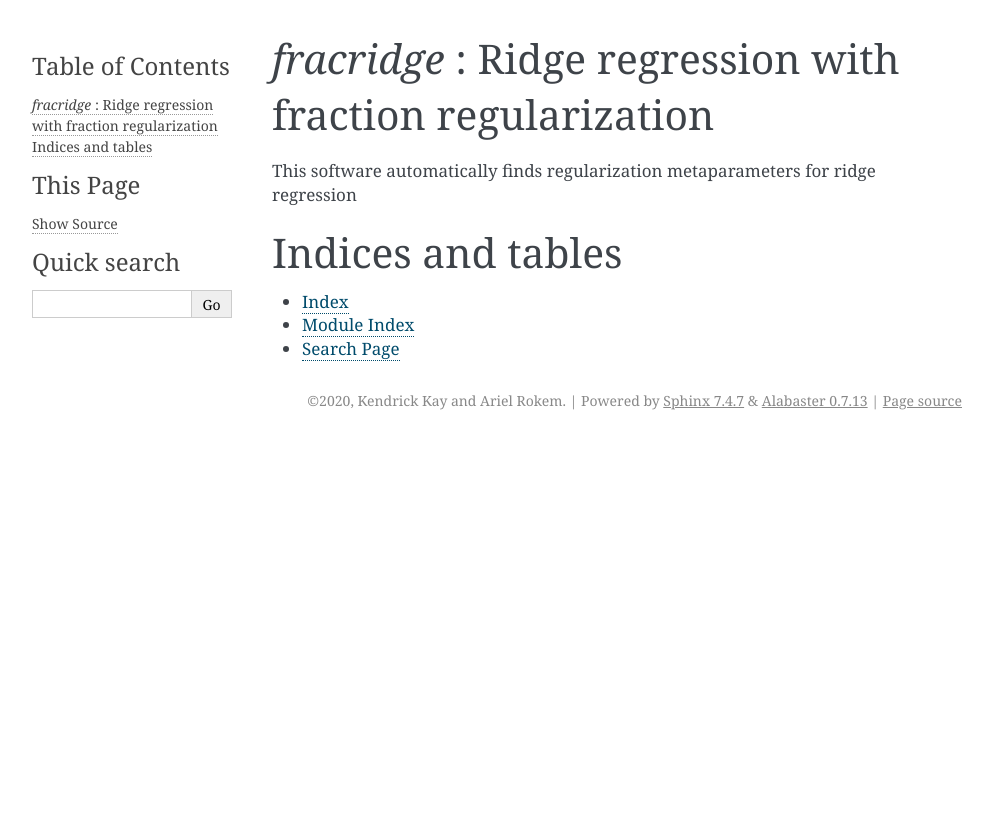
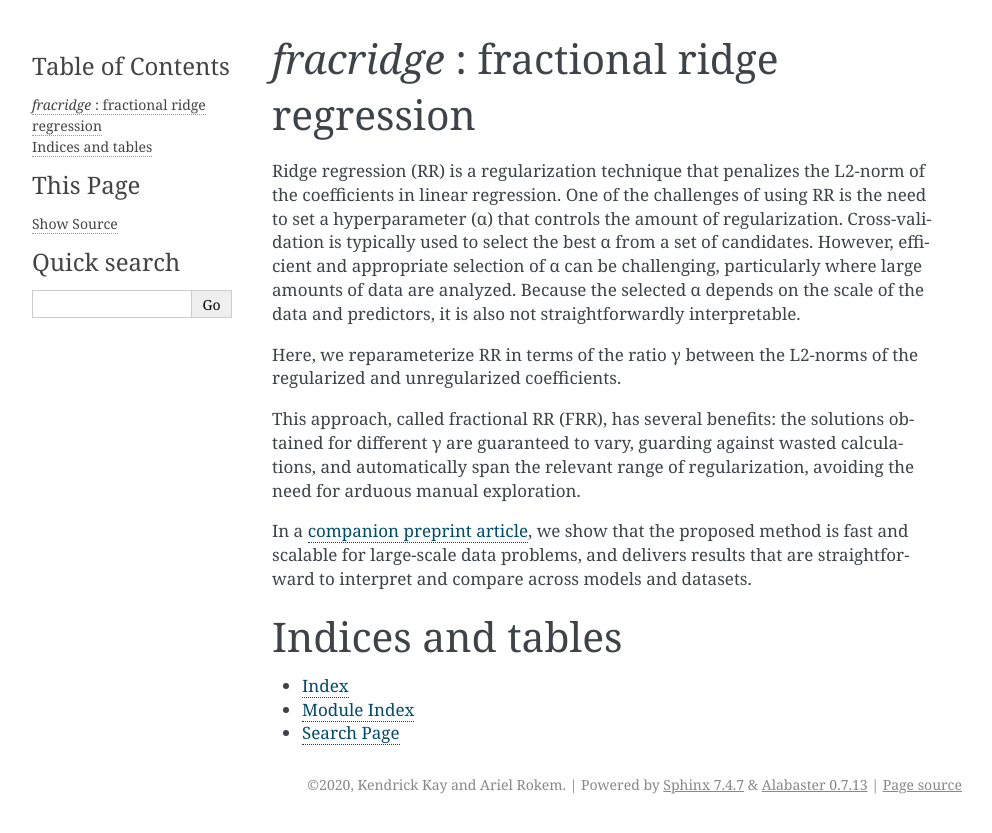
Before and after one commit to nrdg/fracridge, a Sphinx documentation site: the page built from docs/source/index.rst, in a window 1280 px wide. Shown: the top 833 px of the page, without its empty margins (148-1140 px from the left). Built offline with Sphinx 7.4.7, drawn with Linux system fonts in a browser that asks for light colours; pages that are not in the unit, such as notebooks, are missing from menus.

Commit message:
Add content to the front page of the docs.

```diff
--- a/docs/source/index.rst
+++ b/docs/source/index.rst
@@ -1,10 +1,28 @@
 
-`fracridge` : Ridge regression with fraction regularization
-============================================================
+`fracridge` : fractional ridge regression
+=========================================
 
-This software automatically finds regularization metaparameters for ridge
-regression
+Ridge regression (RR) is a regularization technique that penalizes the L2-norm
+of the coefficients in linear regression. One of the challenges of using RR is
+the need to set a hyperparameter (α) that controls the amount of regularization.
+Cross-validation is typically used to select the best α from a set of
+candidates. However, efficient and appropriate selection of α can be
+challenging, particularly where large amounts of data are analyzed. Because the
+selected α depends on the scale of the data and predictors, it is also not
+straightforwardly interpretable.
 
+Here, we reparameterize RR in terms of the ratio γ between the L2-norms of the
+regularized and unregularized coefficients.
+
+This approach, called fractional RR (FRR), has several benefits:
+the solutions obtained for different γ are guaranteed to vary, guarding against
+wasted calculations, and automatically span the relevant range of
+regularization, avoiding the need for arduous manual exploration.
+
+In a `companion preprint article <https://arxiv.org/abs/2005.03220>`_, we show
+that the proposed method is fast and scalable for large-scale data problems, and
+delivers results that are straightforward to interpret and compare across models
+and datasets.
 
 .. toctree::
    :maxdepth: 2
```
